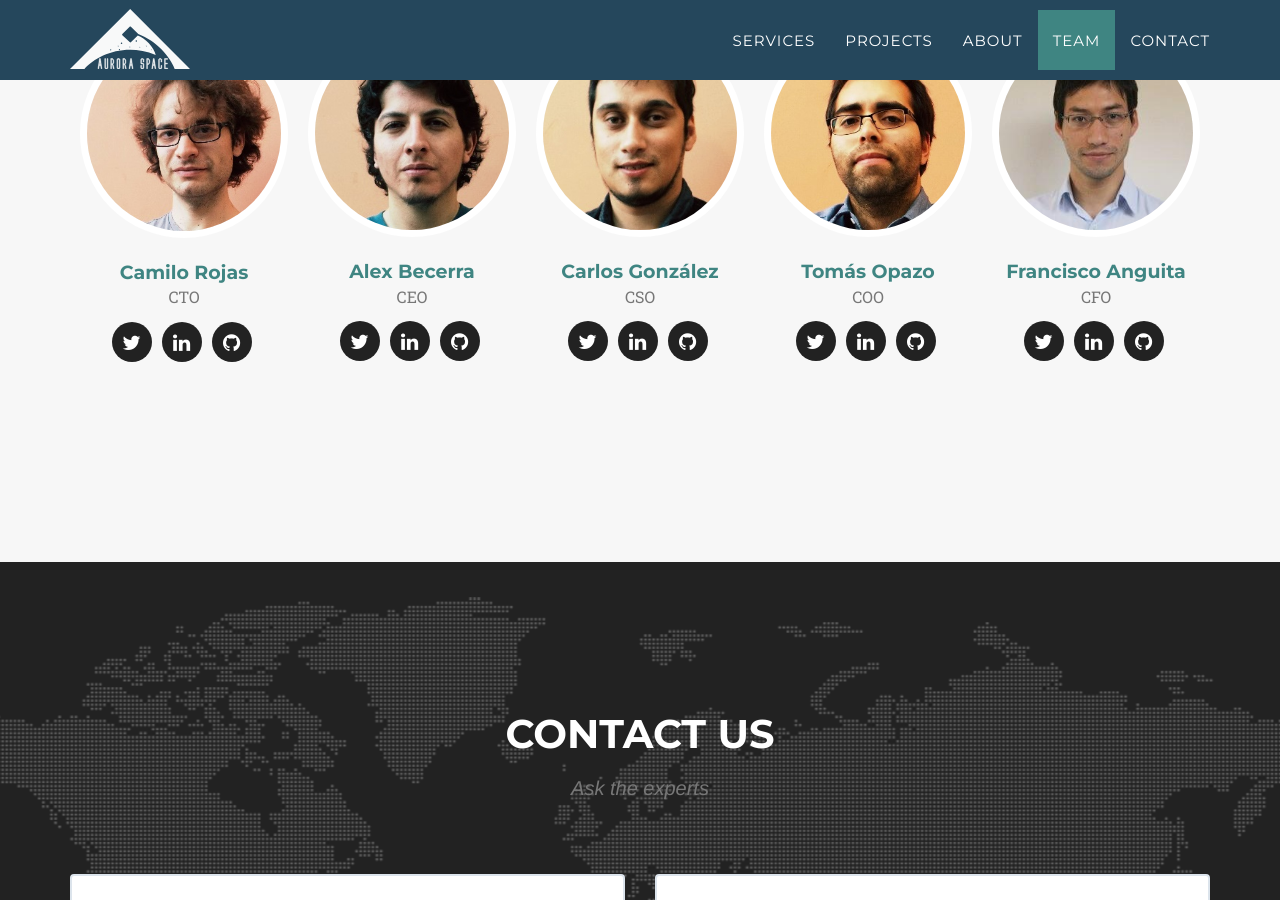
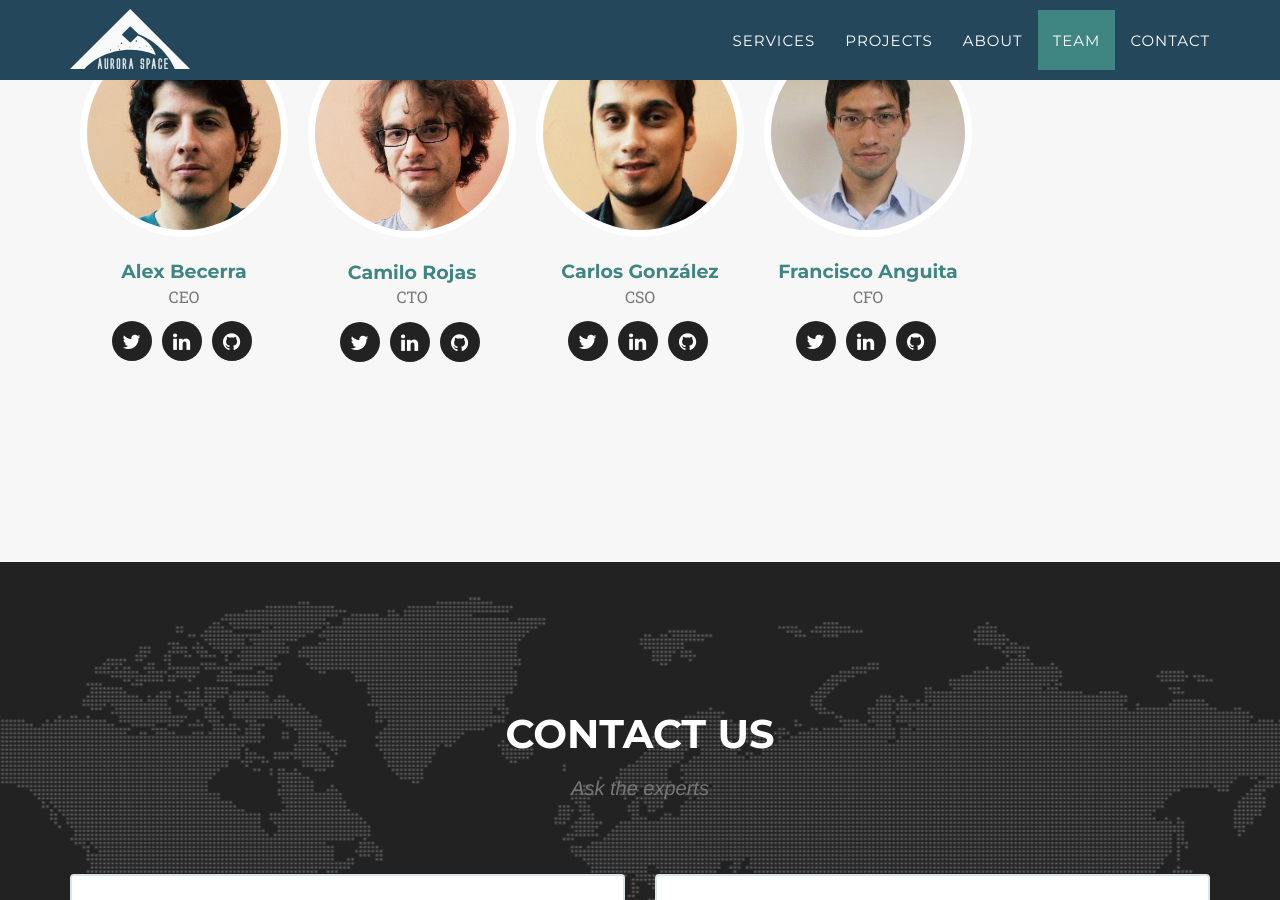
Before and after one commit to auroraspace/auroraspace.github.io, a Jekyll site: the page built from index.html, in a window 1280 px wide and 900 px high, scrolled down 4931 px. Built offline with Jekyll 4.4.1, drawn with Linux system fonts in a browser that asks for light colours; some web fonts are replaced.

Commit message:
Hidding Tomas

```diff
--- a/_config.yml
+++ b/_config.yml
@@ -26,17 +26,6 @@ people:
       url: https://cl.linkedin.com/in/carlosgonzalezcortes/en
     - title: github
       url: https://github.com/carlgonz
-
-- name: Tomás Opazo
-  pic: topazo
-  position: COO
-  social:
-    - title: twitter
-      url:
-    - title: linkedin
-      url: https://www.linkedin.com/pub/tomas-opazo/58/a1b/670/en
-    - title: github
-      url: https://github.com/toopazo
 
 - name: Alex Becerra
   pic: abecerra
```
